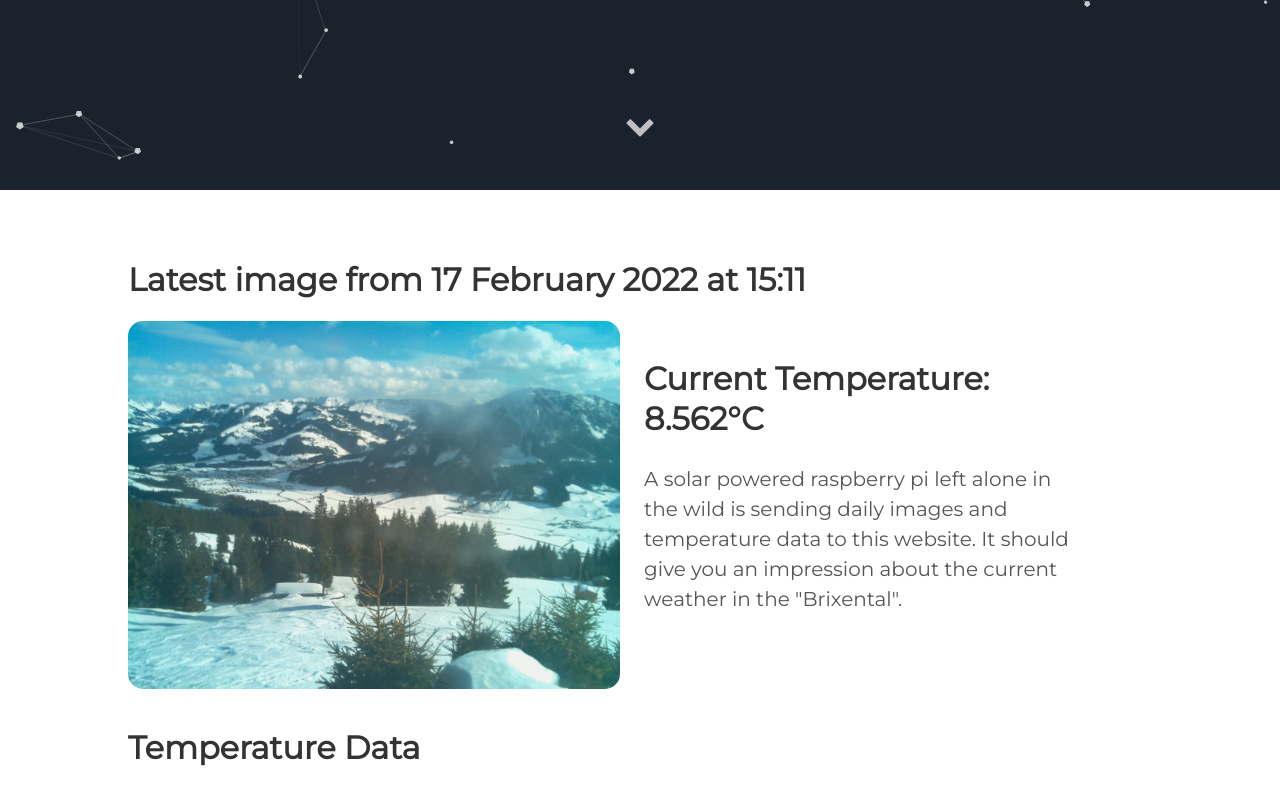
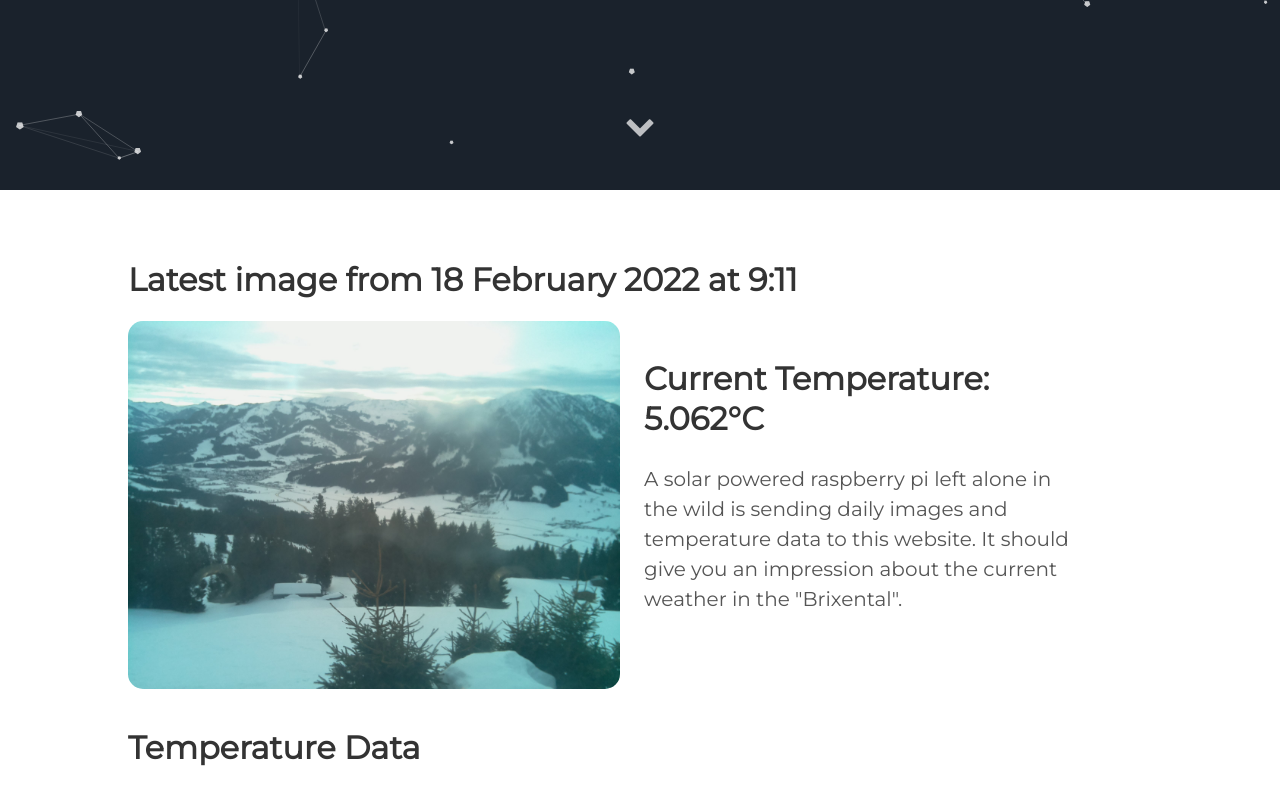
Before and after one commit to vektorious/vektorious.github.io, a Jekyll site: the page built from resources/huette.md, in a window 1280 px wide and 900 px high, scrolled down 710 px. Shown: the top 805 px of the window. Built offline with Jekyll 4.4.1, drawn with Linux system fonts in a browser that asks for light colours.

Commit message:
I'm a bot beep boop

```diff
--- a/resources/huette.md
+++ b/resources/huette.md
@@ -6,13 +6,13 @@ image: '/assets/img/'
 description: 'Live image from the Austrian alps'
 twitter_text: ' '
 ---
-## Latest image from 17 February 2022 at 15:11
+## Latest image from 18 February 2022 at  9:11
 <div class="huette">
   <div class="huette-image">
     <img src="{{ "/assets/img/huette.jpg" | prepend: site.baseurl }}">
   </div>
   <div class="huette-text">
-        <h2>Current Temperature: 8.562°C</h2>
+        <h2>Current Temperature: 5.062°C</h2>
         <p>A solar powered raspberry pi left alone in the wild is sending daily images and temperature data to this website. It should give you an impression about the current weather in the "Brixental".</p>
 
   </div>
```
Also changed, not shown: rpi-script/2022-02-18_090944.txt (renamed from rpi-script/2022-02-17_150945.txt, +5 -5 lines), rpi-script/huette.md (+2 -2 lines), assets/img/huette.jpg, assets/img/temp_plot.png, rpi-script/temp_plot.png, 1 other file.
